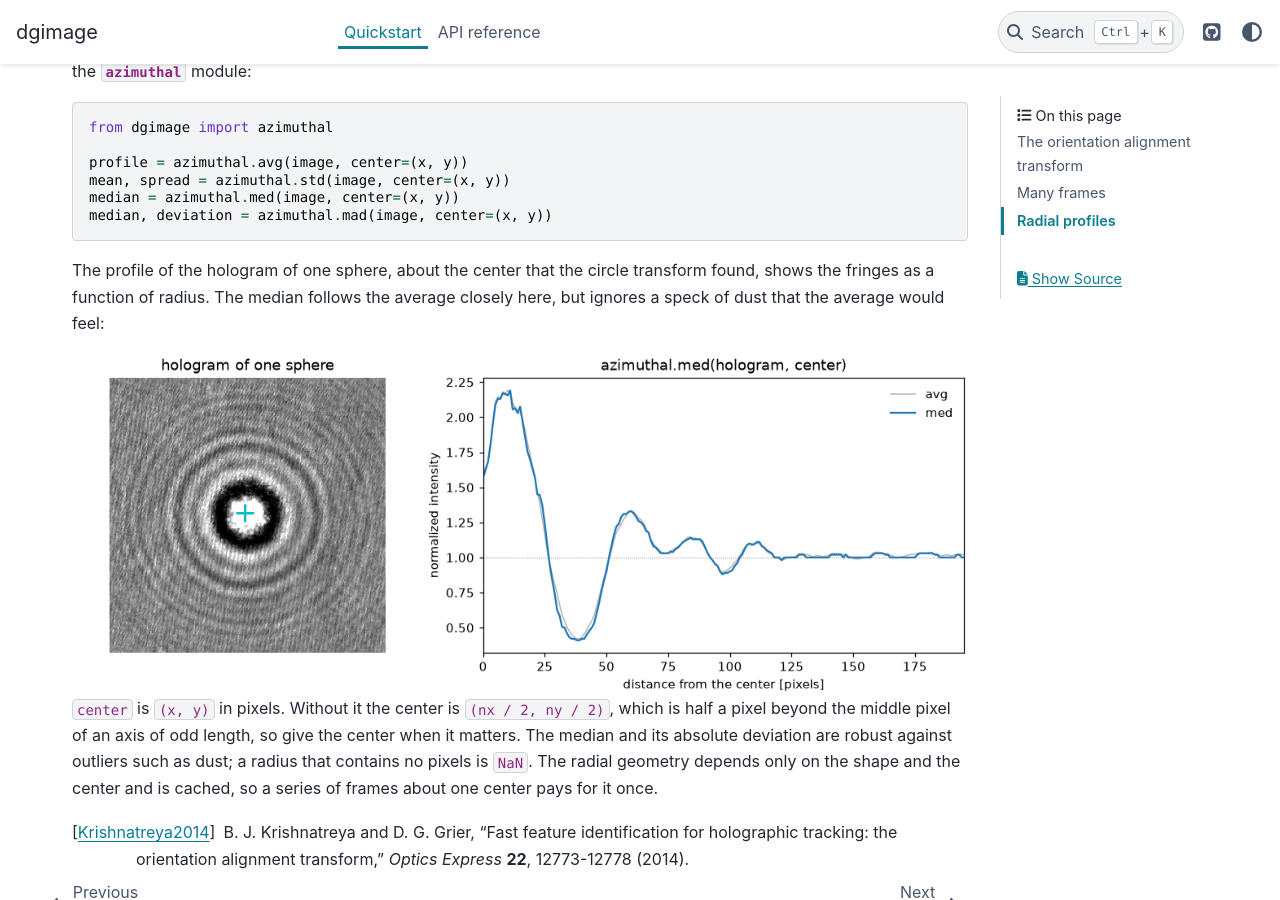
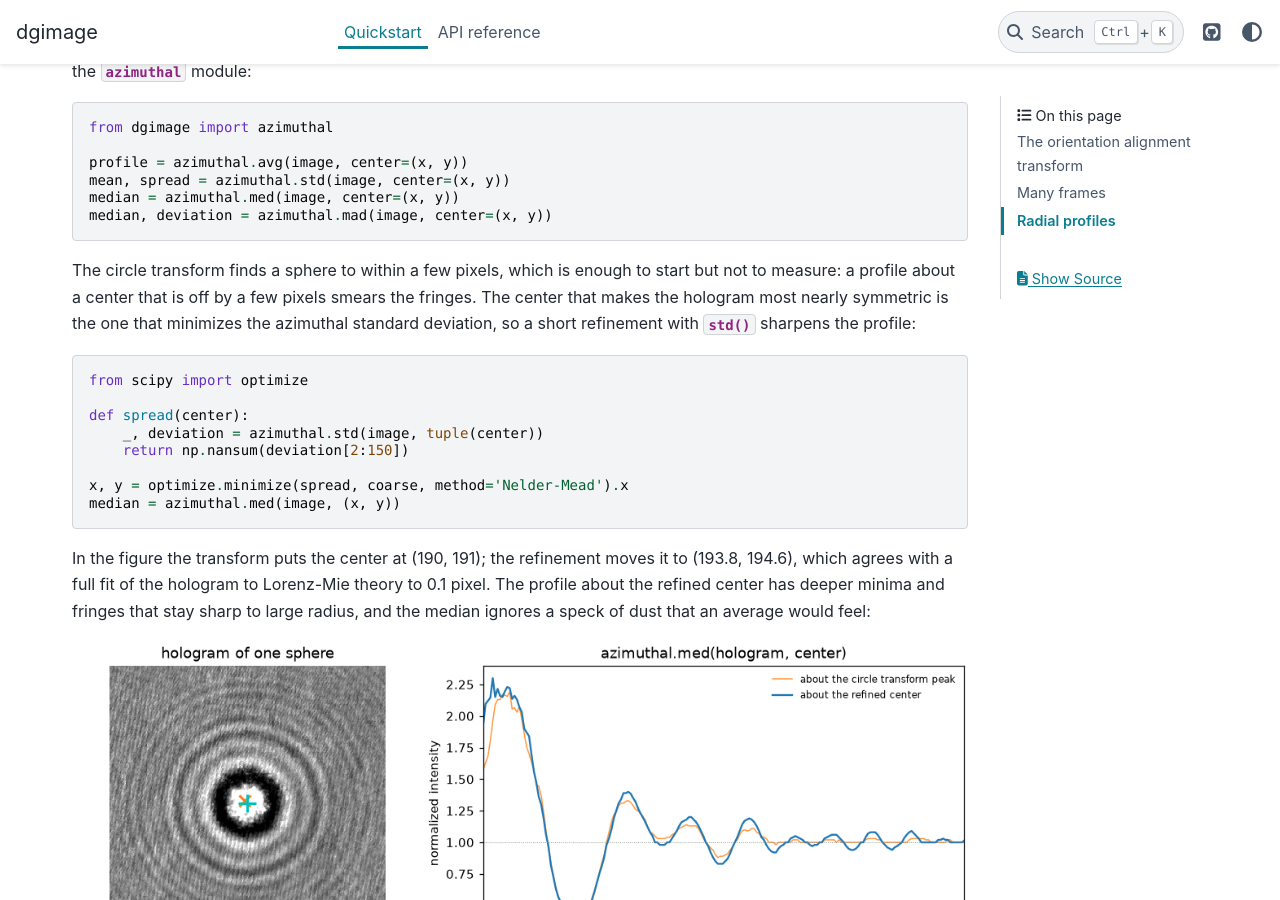
Before and after one commit to davidgrier/dgimage, a Sphinx documentation site: the page built from docs/quickstart.rst, in a window 1280 px wide and 900 px high, scrolled down 1576 px. Built offline with Sphinx 7.4.7 and the PyData theme 0.15.4, drawn with Linux system fonts in a browser that asks for light colours.

Commit message:
Docs: refine the center of the azimuthal example
The circle transform places the sphere about 4.5 pixels from the center that
a fit finds; minimizing the azimuthal standard deviation recovers it to
0.1 pixel and sharpens the profile.  The figure and the quickstart show both.

Co-Authored-By: Claude Sonnet 5.5 <noreply@anthropic.com>

```diff
--- a/docs/make_figures.py
+++ b/docs/make_figures.py
@@ -15,7 +15,7 @@ from pathlib import Path
 import matplotlib.pyplot as plt
 import numpy as np
 from pylorenzmie.utilities import example_hologram
-from scipy import ndimage
+from scipy import ndimage, optimize
 
 from dgimage import azimuthal, circletransform
 
@@ -29,6 +29,17 @@ def peaks(heat: np.ndarray, count: int, size: int = 41):
     ys, xs = np.nonzero(local & (heat > 0.05))
     order = np.argsort(heat[ys, xs])[::-1][:count]
     return xs[order], ys[order]
+
+
+def refine(image: np.ndarray, guess, radius: int = 150):
+    '''Move *guess* (x, y) to where *image* is most nearly symmetric: the
+    center that minimizes the azimuthal standard deviation.'''
+    def spread(center):
+        _, deviation = azimuthal.std(image, tuple(center))
+        return np.nansum(deviation[2:radius])
+
+    return optimize.minimize(spread, guess, method='Nelder-Mead',
+                             options=dict(xatol=1e-3, fatol=1e-9)).x
 
 
 def transform_figure() -> None:
@@ -52,31 +63,42 @@ def transform_figure() -> None:
 
 
 def profile_figure() -> None:
-    '''One sphere: the hologram, and its azimuthal median about its center.'''
+    '''One sphere: the hologram, and its azimuthal median about its center.
+
+    The circle transform finds the sphere to a few pixels; the center that
+    makes the hologram most symmetric sharpens the profile.
+    '''
     image = example_hologram('crop.png').data
     x, y = peaks(circletransform(image), 1)
-    center = (float(x[0]), float(y[0]))
+    coarse = (float(x[0]), float(y[0]))
+    center = tuple(float(c) for c in refine(image, coarse))
     median = azimuthal.med(image, center)
-    mean = azimuthal.avg(image, center)
-    radius = np.arange(len(median))
+    rough = azimuthal.med(image, coarse)
     fig, axes = plt.subplots(ncols=2, figsize=(10, 3.8),
                              constrained_layout=True,
                              gridspec_kw=dict(width_ratios=[1, 1.4]))
     axes[0].imshow(image, **STYLE)
-    axes[0].plot(*center, 'c+', ms=14, mew=2)
+    axes[0].plot(*coarse, 'x', color='tab:orange', ms=9, mew=2,
+                 label='circle transform')
+    axes[0].plot(*center, '+', color='c', ms=14, mew=2,
+                 label='refined')
     axes[0].set_title('hologram of one sphere')
+    axes[0].legend(loc='lower right', fontsize=8, framealpha=0.8)
     axes[0].axis('off')
-    axes[1].plot(radius, mean, color='0.7', lw=1, label='avg')
-    axes[1].plot(radius, median, color='C0', lw=1.5, label='med')
+    axes[1].plot(np.arange(len(rough)), rough, color='tab:orange', lw=1,
+                 alpha=0.8, label='about the circle transform peak')
+    axes[1].plot(np.arange(len(median)), median, color='C0', lw=1.5,
+                 label='about the refined center')
     axes[1].axhline(1., color='0.5', lw=0.6, ls=':')
     axes[1].set_xlim(0, min(center) + 5)    # beyond it only the corners
     axes[1].set_xlabel('distance from the center [pixels]')
     axes[1].set_ylabel('normalized intensity')
     axes[1].set_title('azimuthal.med(hologram, center)')
-    axes[1].legend(frameon=False)
+    axes[1].legend(frameon=False, fontsize=8)
     fig.savefig(OUT / 'azimuthal.png', dpi=110)
     plt.close(fig)
-    print('azimuthal.png: center', center)
+    print('azimuthal.png: coarse', coarse, 'refined',
+          tuple(round(c, 2) for c in center))
 
 
 if __name__ == '__main__':
--- a/docs/quickstart.rst
+++ b/docs/quickstart.rst
@@ -64,14 +64,30 @@ module::
     median = azimuthal.med(image, center=(x, y))
     median, deviation = azimuthal.mad(image, center=(x, y))
 
-The profile of the hologram of one sphere, about the center that the circle
-transform found, shows the fringes as a function of radius.  The median
-follows the average closely here, but ignores a speck of dust that the
-average would feel:
+The circle transform finds a sphere to within a few pixels, which is enough to
+start but not to measure: a profile about a center that is off by a few pixels
+smears the fringes.  The center that makes the hologram most nearly symmetric
+is the one that minimizes the azimuthal standard deviation, so a short
+refinement with :func:`~dgimage.azimuthal.std` sharpens the profile::
+
+    from scipy import optimize
+
+    def spread(center):
+        _, deviation = azimuthal.std(image, tuple(center))
+        return np.nansum(deviation[2:150])
+
+    x, y = optimize.minimize(spread, coarse, method='Nelder-Mead').x
+    median = azimuthal.med(image, (x, y))
+
+In the figure the transform puts the center at (190, 191); the refinement
+moves it to (193.8, 194.6), which agrees with a full fit of the hologram to
+Lorenz-Mie theory to 0.1 pixel.  The profile about the refined center has
+deeper minima and fringes that stay sharp to large radius, and the median
+ignores a speck of dust that an average would feel:
 
 .. image:: _static/azimuthal.png
-   :alt: A hologram of one sphere and its azimuthal median and average as
-         functions of the distance from the center of the sphere.
+   :alt: A hologram of one sphere and its azimuthal median about the center
+         found by the circle transform and about the refined center.
 
 ``center`` is ``(x, y)`` in pixels.  Without it the center is
 ``(nx / 2, ny / 2)``, which is half a pixel beyond the middle pixel of an
```
Also changed, not shown: docs/_static/azimuthal.png.
